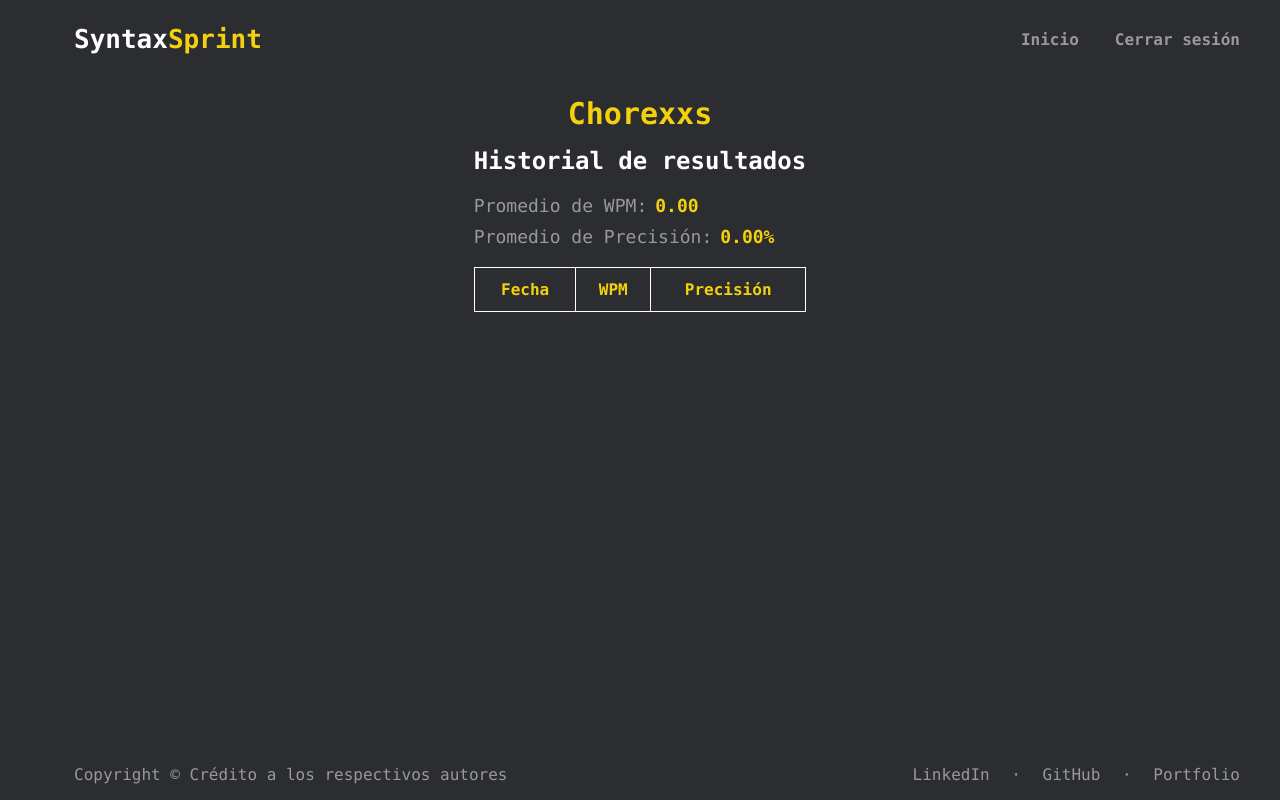
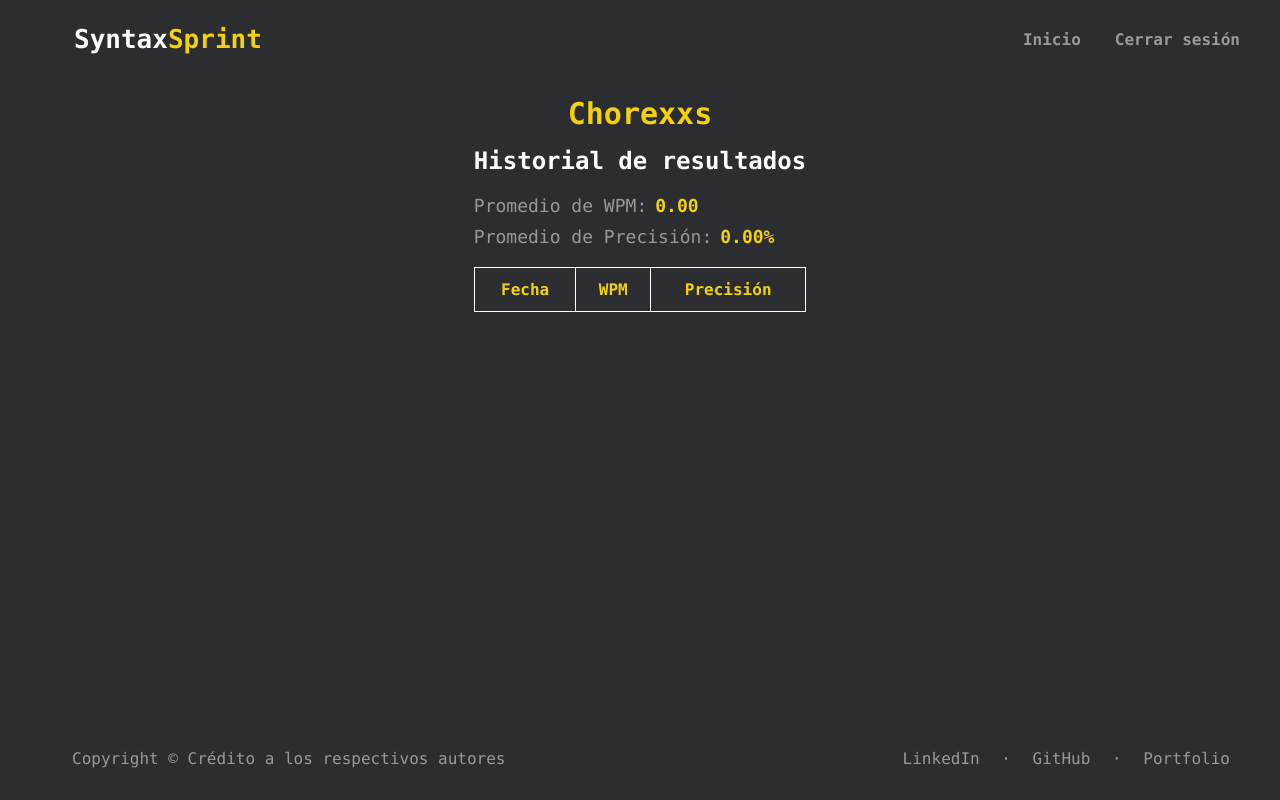
Before and after one commit to Chorexxs/SyntaxSprint, a Django app: page /profile in a window 1280 px wide. Run offline with Django 5.2, Linux system fonts and the light colour scheme; a user stored in the database is signed in; data comes from the database, SQL or seed files in the repository; both versions use the stored data as it was after the commit; lists and menus that the app fills with data are empty.

Commit message:
últimos retoques del proyecto

```diff
--- a/syntax_sprint/backend/views.py
+++ b/syntax_sprint/backend/views.py
@@ -550,7 +550,7 @@
         avg_accuracy = 0
 
     context = {
-        'on_profile-page': True,
+        'on_profile_page': True,
         'results': results,
         'avg_wpm': avg_wpm or 0,
         'avg_accuracy': avg_accuracy or 0,
--- a/syntax_sprint/static/css/styles.css
+++ b/syntax_sprint/static/css/styles.css
@@ -25,6 +25,7 @@
     margin-top: 32px;
     margin: 0;
     padding: 16px;
+    min-height: 96vh;
   }
 
   section {
@@ -39,6 +40,9 @@
     color: var(--yellow);
     font-size: 25px;
   }
+
+  /* index.html */
+
 
   .index-page input {
     z-index: -999;
@@ -264,6 +268,7 @@
 
 
 footer {
+  margin-top: auto;
   display: flex;
   justify-content: space-between;
   align-items: center;
@@ -271,7 +276,7 @@
   color: var(--gray);
   width: 100%;
   box-sizing: border-box;
-  position: absolute;
+  position: relative;
   bottom: 0;
   left: 0;
   right: 0;
@@ -280,12 +285,12 @@
 
 .copyright {
   text-align: left;
-  margin-left: 58px;
+  margin-left: 40px;
 }
 
 .links {
   text-align: right;
-  margin-right: 16px;
+  margin-right: 10px;
 }
 
 .links a {
@@ -304,6 +309,8 @@
 }
 
 /* login.html */
+
+
 
 /* Estilo general para el formulario */
 .login-form {
@@ -390,8 +397,12 @@
 
 /* profile.html */
 
+.profile-page {
+  display: flex;
+}
+
 .profile-page .navbar span {
-  display: none;
+  display: flex;
 }
 
 
@@ -400,6 +411,7 @@
   font-size: 24px;
   margin-bottom: 20px;
   color: var(--white);
+
 }
 
 .promedio {
@@ -407,6 +419,7 @@
   margin: 10px 0;
   text-align: center;
   color: var(--gray);
+
 }
 
 .promedio-valor {
@@ -425,6 +438,7 @@
   padding: 12px;
   border: 1px solid var(--white);
   text-align: center;
+
 }
 
 .tabla th {
--- a/syntax_sprint/templates/index.html
+++ b/syntax_sprint/templates/index.html
@@ -11,7 +11,7 @@
     <title>SyntaxSprint - Carrera de código</title>
 
     <!-- Enlace al favicon -->
-    <link rel="icon" type="image/x-icon" href="{% static 'favicon.ico' %}" />
+    <link rel="icon" type="image/x-icon" href="{% static 'icon/icon.svg' %}" />
 
     <!-- Enlace a styles.css -->
     <link href="{% static 'css/styles.css' %}" rel="stylesheet" />
--- a/syntax_sprint/templates/login.html
+++ b/syntax_sprint/templates/login.html
@@ -11,7 +11,7 @@
     <title>SyntaxSprint - Carrera de código</title>
 
     <!-- Enlace al favicon -->
-    <link rel="icon" type="image/x-icon" href="{% static 'favicon.ico' %}" />
+    <link rel="icon" type="image/x-icon" href="{% static 'icon/icon.svg' %}" />
 
     <!-- Enlace a styles.css -->
     <link href="{% static 'css/styles.css' %}" rel="stylesheet" />
--- a/syntax_sprint/templates/profile.html
+++ b/syntax_sprint/templates/profile.html
@@ -11,7 +11,7 @@
     <title>SyntaxSprint - Carrera de código</title>
 
     <!-- Enlace al favicon -->
-    <link rel="icon" type="image/x-icon" href="{% static 'favicon.ico' %}" />
+    <link rel="icon" type="image/x-icon" href="{% static 'icon/icon.svg' %}" />
 
     <!-- Enlace a styles.css -->
     <link href="{% static 'css/styles.css' %}" rel="stylesheet" />
--- a/syntax_sprint/templates/signup.html
+++ b/syntax_sprint/templates/signup.html
@@ -11,7 +11,7 @@
     <title>SyntaxSprint - Carrera de código</title>
 
     <!-- Enlace al favicon -->
-    <link rel="icon" type="image/x-icon" href="{% static 'favicon.ico' %}" />
+    <link rel="icon" type="image/x-icon" href="{% static 'icon/icon.svg' %}" />
 
     <!-- Enlace a styles.css -->
     <link href="{% static 'css/styles.css' %}" rel="stylesheet" />
```
Also changed, not shown: syntax_sprint/db.sqlite3, syntax_sprint/static/icon/icon.svg (added).
